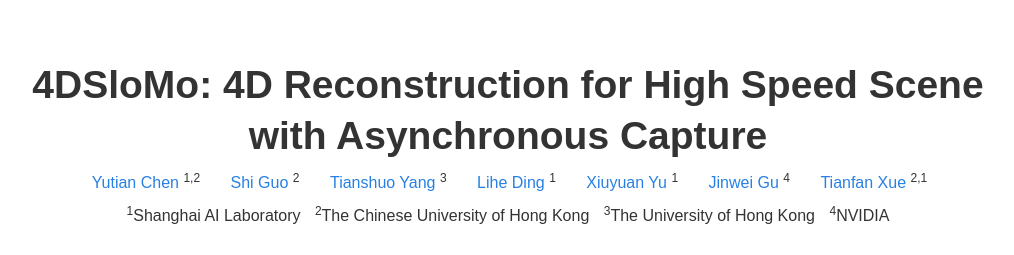
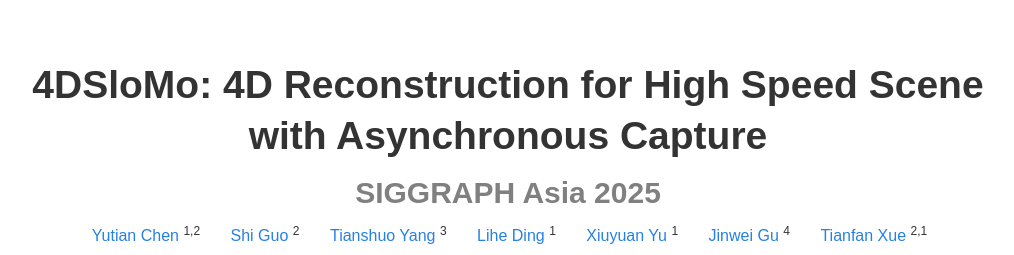
Before and after one commit to OpenImagingLab/4DSloMo, a plain HTML site: page docs/index.html in a window 1280 px wide. Shown: the top 255 px of the page, without its empty margins (132-1146 px from the left). Drawn offline with nearby package versions, Linux system fonts and the light colour scheme; some packages are replaced by stand-ins of ours; a script that the page names is missing.

Commit message:
Update index.html

```diff
--- a/docs/index.html
+++ b/docs/index.html
@@ -48,6 +48,9 @@
             <h2 class="col-md-12 text-center">
                 4DSloMo: 4D Reconstruction for High Speed Scene </br>  with Asynchronous Capture</br>
             </h2>
+            <p class="col-md-12 text-center" style="color: gray; font-size: 30px !important; font-weight: bold;">
+            SIGGRAPH Asia 2025
+            </p>
         </div>
         <div class="row">
             <div class="col-md-12 text-center">
```
